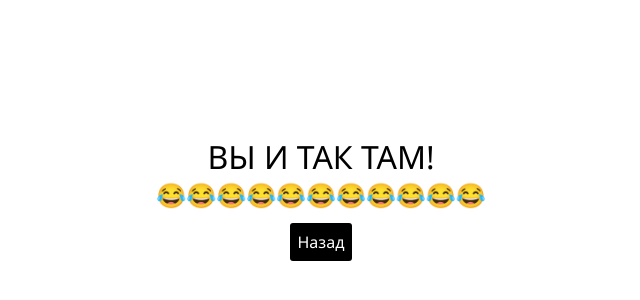
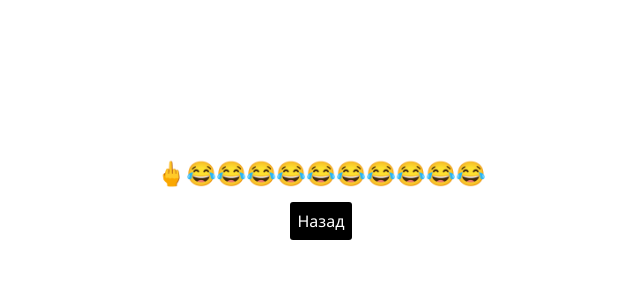
Before and after one commit to kent0505/otaw.github.io, a plain HTML site: page huy.html in a window 1280 px wide. Shown: the part 202-502 px from the top of the page, without its empty margins (319-959 px from the left). Drawn offline with Linux system fonts and the light colour scheme.

Commit message:
Update huy.html

```diff
--- a/huy.html
+++ b/huy.html
@@ -9,7 +9,7 @@
 </head>
 <body>
     <div class="wrapper" style="font-family: monospace;">
-        <h1>ВЫ И ТАК ТАМ!<h2 id="smaylik">😂</h2></h1>
+        <h1><h2 id="smaylik">🖕</h2></h1>
         <button><a href="index.html">Назад</a></button>
     </div>
     <script src="text.js"></script>
```
